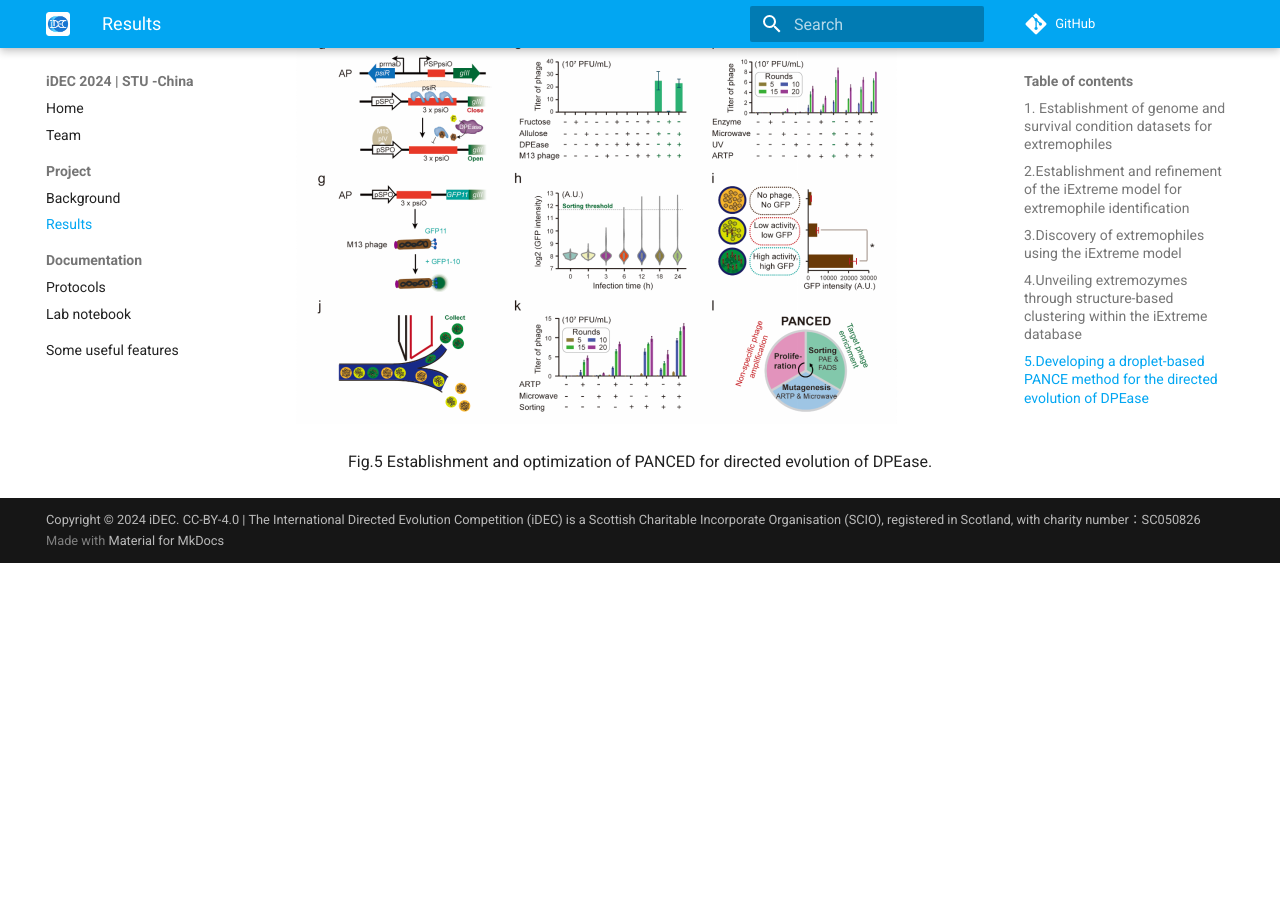
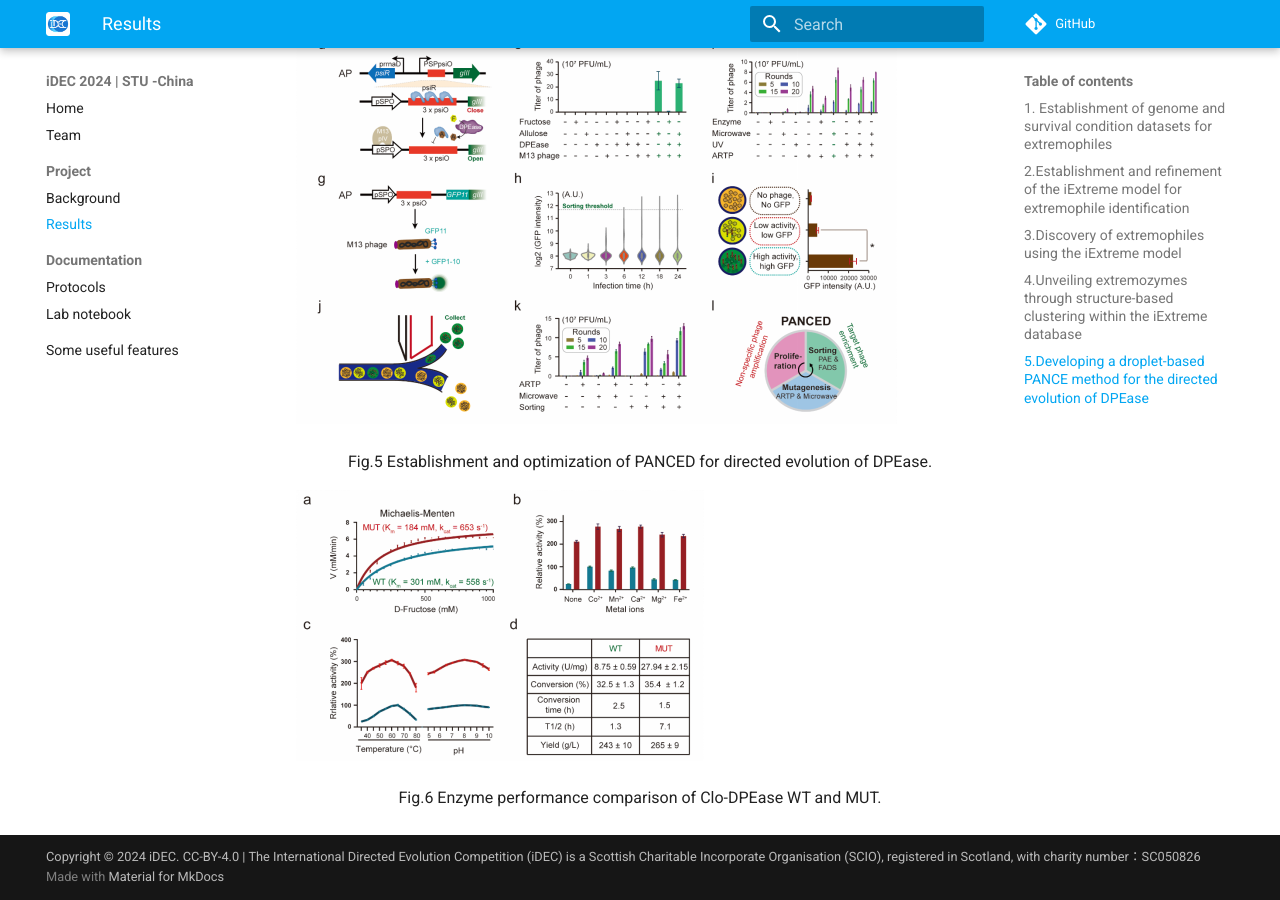
Before and after one commit to idec-teams/2024_STU_-China, an MkDocs documentation site: the page built from docs/project/results.md, in a window 1280 px wide and 900 px high, scrolled down 4473 px. Built offline with MkDocs 1.6.1 and Material for MkDocs 9.7.7, drawn with Linux system fonts in a browser that asks for light colours; comment, search, counter and statistics services are not loaded; before the commit the page ends 5036 px from its top, so only the background shows below that.

Commit message:
Update results.md

```diff
--- a/docs/project/results.md
+++ b/docs/project/results.md
@@ -38,3 +38,8 @@ As a result, we isolated a Clo-DPEase mutant, Phe246Tyr (Clo-DPEasemut), which e
 ![Fig.5](../img/fig5.png)
 
 <center>Fig.5 Establishment and optimization of PANCED for directed evolution of DPEase.</center>
+
+
+![Fig.6](../img/fig6.png)
+
+<center>Fig.6 Enzyme performance comparison of Clo-DPEase WT and MUT.</center>
```
